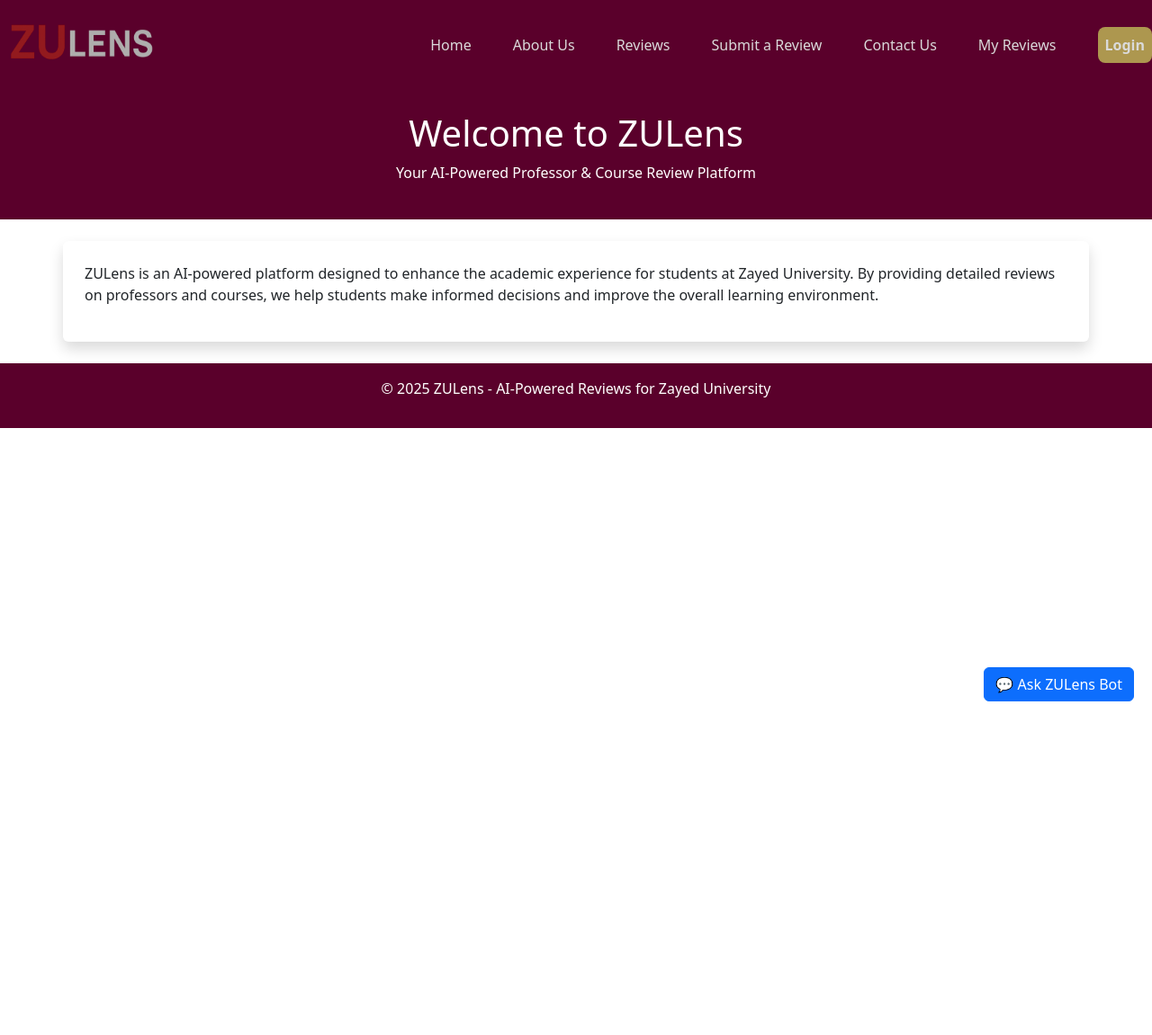
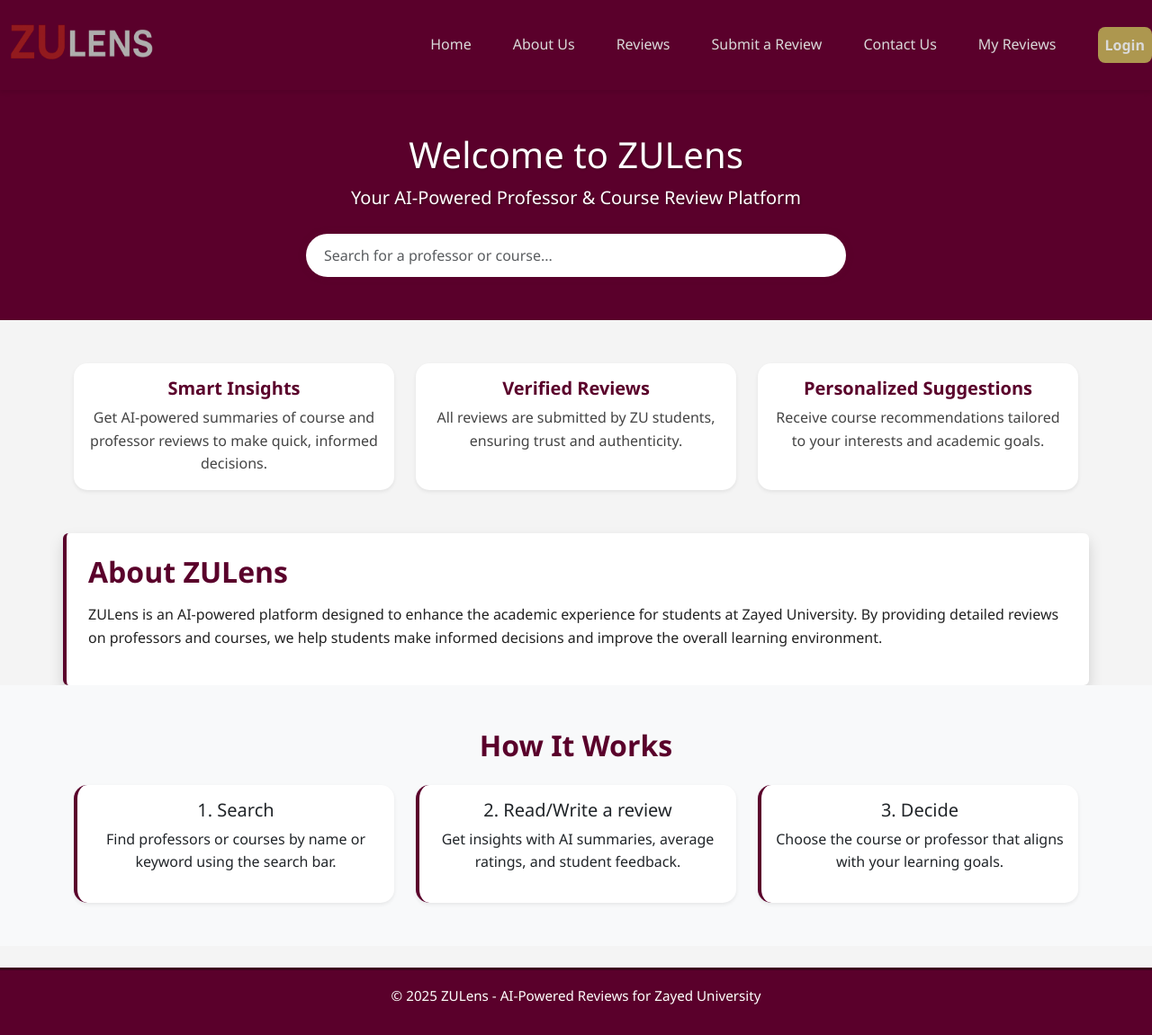
Before and after one commit to Alyazia-mo/ZULens, a Flask app: page / in a window 1280 px wide. Shown: the whole page at 90% size. Before the commit the page ends 780 px from the top, so only its background shows below. Run offline with Flask 3, Linux system fonts and the light colour scheme; parts of the project's set-up code (start-up, migrations or seed data) failed here and were passed over.

Commit message:
fix: homapage redesign

```diff
--- /dev/null
+++ b/static/ZUlens.css
@@ -0,0 +1,131 @@
+/* General */
+body {
+    font-family: 'Segoe UI', Tahoma, Geneva, Verdana, sans-serif;
+    background-color: #f4f4f4;
+    color: #222;
+    line-height: 1.6;
+}
+
+/* Navbar */
+.navbar {
+    background-color: #5A002B !important;
+    box-shadow: 0 2px 6px rgba(0, 0, 0, 0.1);
+}
+
+.nav-link {
+    color: #ffffff !important;
+    transition: color 0.3s ease;
+}
+
+.nav-link:hover {
+    color: #cccccc !important;
+}
+
+/* Hero Section */
+header {
+    background-color: #5A002B;
+    color: white;
+    padding: 60px 20px;
+    text-align: center;
+    text-shadow: 1px 1px 2px rgba(0, 0, 0, 0.3);
+}
+
+#search {
+    border-radius: 30px;
+    padding: 12px 20px;
+    max-width: 600px;
+    margin-top: 20px;
+    border: none;
+    box-shadow: 0 0 10px rgba(90, 0, 43, 0.2);
+}
+
+/* Section Headings */
+section h2 {
+    color: #5A002B;
+    font-weight: bold;
+}
+
+/* Card Styles */
+.card {
+    border: none;
+    border-radius: 15px;
+    background-color: #fff;
+    transition: transform 0.3s ease, box-shadow 0.3s ease;
+}
+
+.card:hover {
+    transform: translateY(-5px);
+    box-shadow: 0 8px 20px rgba(0, 0, 0, 0.1);
+}
+
+.card-title {
+    color: #5A002B;
+    font-weight: 600;
+}
+
+.card-text {
+    color: #444;
+}
+
+/* About Section */
+#about {
+    background-color: #fff;
+    padding: 30px;
+    border-left: 4px solid #5A002B;
+}
+
+/* How It Works */
+#how-it-works .card {
+    border-left: 4px solid #5A002B;
+    background-color: #fff;
+}
+
+#submit-review {
+    background: linear-gradient(135deg, #e6e0e0, #bcb6b6);  /* soft gradient from light gray to beige */
+    color: #5A002B;  /* maroon text */
+    padding: 60px 20px;
+    border-radius: 10px;
+}
+
+#submit-review .btn {
+    background-color: #5A002B;  /* maroon button */
+    color: white;
+    font-weight: bold;
+    border-radius: 25px;
+    border: none;
+}
+
+#submit-review .btn:hover {
+    background-color: #3b001c;  /* deeper maroon on hover */
+    color: white;
+}
+
+
+
+/* Contact Form */
+form input, form textarea {
+    border-radius: 10px;
+    border: 1px solid #ccc;
+}
+
+form button {
+    background-color: #5A002B;
+    border: none;
+    border-radius: 8px;
+    padding: 10px 25px;
+    color: white;
+    transition: background-color 0.3s ease;
+}
+
+form button:hover {
+    background-color: #3b001c;
+}
+
+/* Footer */
+footer {
+    background-color: #5A002B;
+    color: #ffffff;
+    border-top: 3px solid #3b001c;
+    padding: 20px 0;
+    font-size: 0.95rem;
+}
--- a/templates/homepage.html
+++ b/templates/homepage.html
@@ -7,6 +7,8 @@
     <link href="https://cdn.jsdelivr.net/npm/bootstrap@5.3.0/dist/css/bootstrap.min.css" rel="stylesheet">
     <script src="https://cdn.jsdelivr.net/npm/bootstrap@5.3.0/dist/js/bootstrap.bundle.min.js"></script>
     <link rel="stylesheet" href="{{ url_for('static', filename='style.css') }}">
+    <link rel="stylesheet" href="{{ url_for('static', filename='ZUlens.css') }}">
+
 
 <body>
 
@@ -45,13 +47,45 @@
     </nav>
 
     <!-- Hero Section -->
-    <header class="text-center p-4" style="background-color: #5A002B; color: white;">
+    <header class="text-center p-5" style="background-color: #5A002B; color: white;">
       <h1>Welcome to ZULens</h1>
-        <p>Your AI-Powered Professor & Course Review Platform</p>
+      <p class="lead">Your AI-Powered Professor & Course Review Platform</p>
+      <input type="text" id="search" class="form-control mt-4 mx-auto" style="max-width: 600px;" placeholder="Search for a professor or course...">
   </header>
+
+  <!-- Features Section -->
+  <section id="features" class="container text-center my-5">
+      <div class="row g-4">
+          <div class="col-md-4">
+              <div class="card h-100 shadow-sm">
+                  <div class="card-body">
+                      <h5 class="card-title">Smart Insights</h5>
+                      <p class="card-text">Get AI-powered summaries of course and professor reviews to make quick, informed decisions.</p>
+                  </div>
+              </div>
+          </div>
+          <div class="col-md-4">
+              <div class="card h-100 shadow-sm">
+                  <div class="card-body">
+                      <h5 class="card-title">Verified Reviews</h5>
+                      <p class="card-text">All reviews are submitted by ZU students, ensuring trust and authenticity.</p>
+                  </div>
+              </div>
+          </div>
+          <div class="col-md-4">
+              <div class="card h-100 shadow-sm">
+                  <div class="card-body">
+                      <h5 class="card-title">Personalized Suggestions</h5>
+                      <p class="card-text">Receive course recommendations tailored to your interests and academic goals.</p>
+                  </div>
+              </div>
+          </div>
+      </div>
+  </section>
 
   <!-- About Section -->
   <section id="about" class="container p-4 bg-white rounded shadow mt-4">
+      <h2 class="mb-3">About ZULens</h2>
       <p>
           ZULens is an AI-powered platform designed to enhance the academic experience for students at Zayed University.
           By providing detailed reviews on professors and courses, we help students make informed decisions and improve
@@ -59,30 +93,38 @@
       </p>
   </section>
 
+  <!-- Testimonials Section -->
+ <!-- How It Works Section -->
+<section id="how-it-works" class="py-5 bg-light">
+  <div class="container text-center">
+      <h2 class="mb-4">How It Works</h2>
+      <div class="row g-4">
+          <div class="col-md-4">
+              <div class="card p-3 h-100 shadow-sm">
+                  <h5>1. Search</h5>
+                  <p>Find professors or courses by name or keyword using the search bar.</p>
+              </div>
+          </div>
+          <div class="col-md-4">
+              <div class="card p-3 h-100 shadow-sm">
+                  <h5>2. Read/Write a review</h5>
+                  <p>Get insights with AI summaries, average ratings, and student feedback.</p>
+              </div>
+          </div>
+          <div class="col-md-4">
+              <div class="card p-3 h-100 shadow-sm">
+                  <h5>3. Decide</h5>
+                  <p>Choose the course or professor that aligns with your learning goals.</p>
+              </div>
+          </div>
+      </div>
+  </div>
+</section>
+
   <!-- Footer -->
   <footer class="text-center p-3 mt-4" style="background-color: #5A002B; color: white;">
       <p>© 2025 ZULens - AI-Powered Reviews for Zayed University</p>
   </footer>
-<!-- Chatbot Button -->
-<button id="chatbot-toggle" class="btn btn-primary" style="position: fixed; bottom: 20px; right: 20px; z-index: 999;">
-  💬 Ask ZULens Bot
-</button>
-
-<!-- Chatbot Modal -->
-<div id="chatbot-modal" class="modal" style="display: none; position: fixed; top: 15%; left: 50%; transform: translateX(-50%); z-index: 1000;">
-  <div class="modal-dialog">
-    <div class="modal-content shadow-lg">
-      <div class="modal-header bg-maroon text-white">
-        <h5 class="modal-title">ZULens AI Assistant</h5>
-        <button type="button" class="btn-close" id="close-chatbot"></button>
-      </div>
-      <div class="modal-body">
-        <div id="chat-log" style="height: 250px; overflow-y: auto; background: #f9f9f9; padding: 10px; border-radius: 5px; border: 1px solid #ccc;"></div>
-        <input type="text" id="chat-input" class="form-control mt-3" placeholder="Ask about a course or instructor...">
-      </div>
-    </div>
-  </div>
-</div>
 
     <!-- External JS -->
     <script src="{{ url_for('static', filename='script.js') }}"></script>
```
Lines whose indentation alone changed are shown as unchanged.
